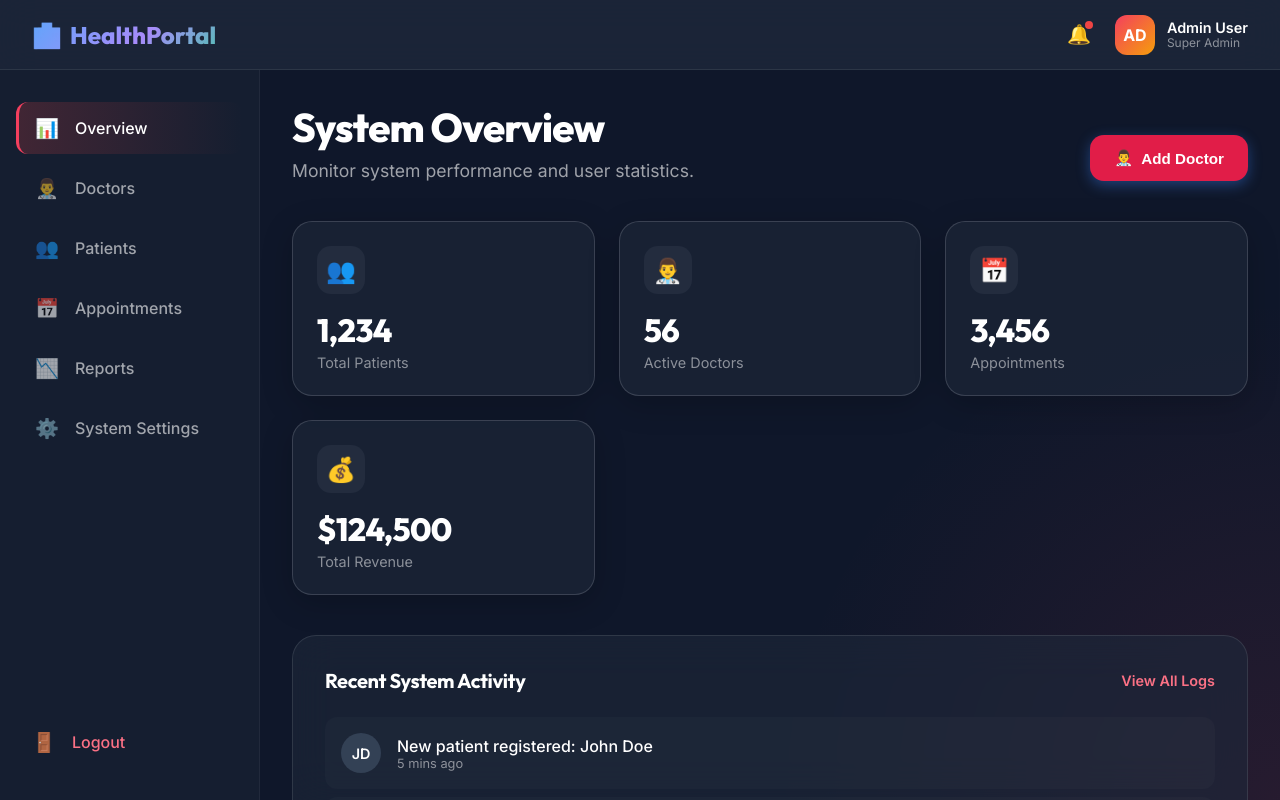
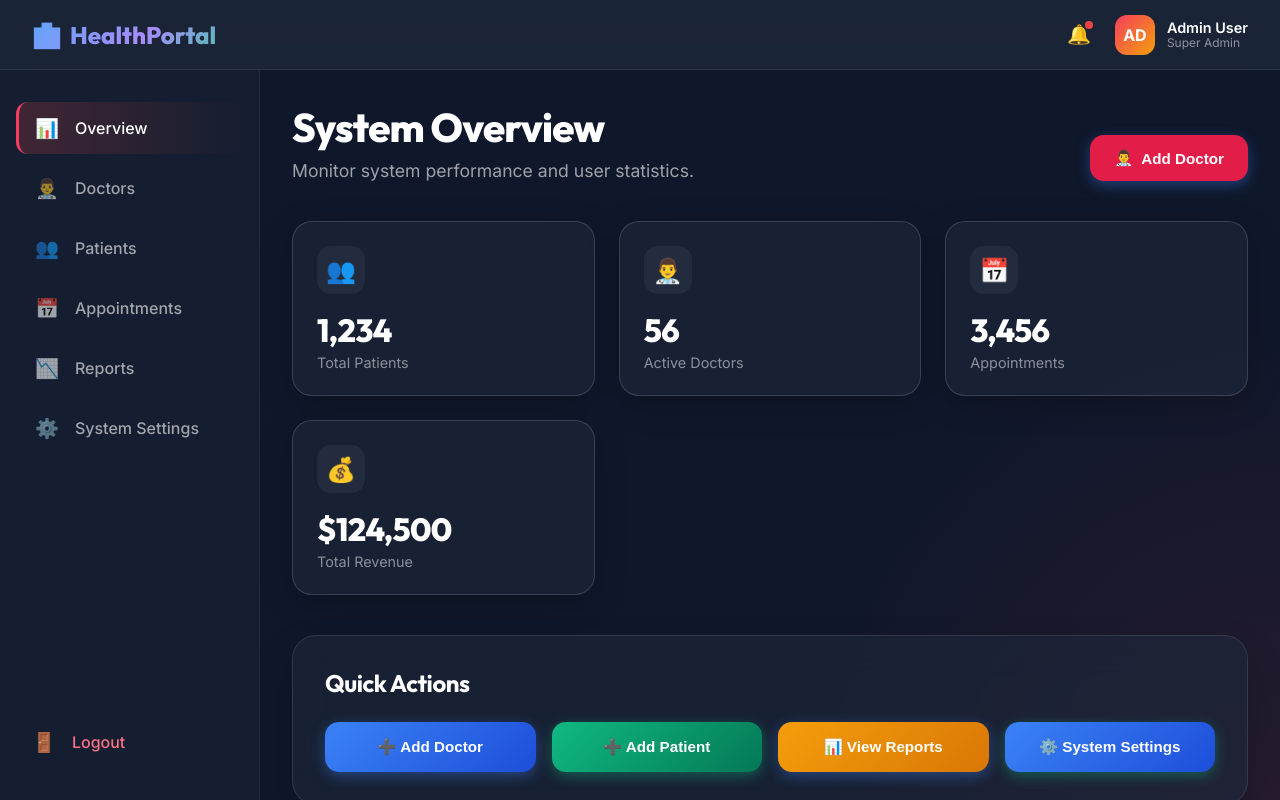
Before and after one commit to Shaswata-codes/MERN-AUTH, a React (Vite) app in the folder client/: page /admin-dashboard in a window 1280 px wide. Built offline with nearby package versions, Linux system fonts and the light colour scheme.

Commit message:
Fix AdminDashboard structure

```diff
--- a/client/src/pages/AdminDashboard.jsx
+++ b/client/src/pages/AdminDashboard.jsx
@@ -187,59 +187,87 @@ const AdminDashboard = () => {
                             ))}
                         </div>
 
-                        {/* Recent Activity */}
-                        <div className="animate-fadeInUp stagger-2" style={{
-                            background: 'rgba(30, 41, 59, 0.6)',
-                            backdropFilter: 'blur(20px)',
-                            borderRadius: '24px',
-                            border: '1px solid rgba(255, 255, 255, 0.1)',
-                            padding: '2rem',
-                        }}>
-                            <div style={{ display: 'flex', justifyContent: 'space-between', alignItems: 'center', marginBottom: '1.5rem' }}>
-                                <h2 style={{ fontSize: '1.25rem', fontWeight: 700, color: 'white' }}>Recent System Activity</h2>
-                                <span style={{ color: 'var(--coral-400)', fontSize: '0.9rem', cursor: 'pointer', fontWeight: 600 }}>View All Logs</span>
+                        {/* Quick Actions */}
+                        <div className="card-premium" style={{ padding: '2rem', marginBottom: '2rem' }}>
+                            <h3 style={{ fontSize: '1.5rem', fontWeight: 700, marginBottom: '1.5rem', color: 'white' }}>
+                                Quick Actions
+                            </h3>
+                            <div style={{ display: 'grid', gridTemplateColumns: 'repeat(auto-fit, minmax(200px, 1fr))', gap: '1rem' }}>
+                                <button
+                                    className="btn-primary"
+                                    onClick={() => {
+                                        setModalType('doctor');
+                                        setShowAddModal(true);
+                                    }}
+                                    style={{ padding: '1rem' }}
+                                >
+                                    ➕ Add Doctor
+                                </button>
+                                <button
+                                    className="btn-secondary"
+                                    onClick={() => {
+                                        setModalType('patient');
+                                        setShowAddModal(true);
+                                    }}
+                                    style={{ padding: '1rem' }}
+                                >
+                                    ➕ Add Patient
+                                </button>
+                                <button className="btn-primary" style={{ padding: '1rem', background: 'linear-gradient(135deg, #f59e0b 0%, #d97706 100%)' }}>
+                                    📊 View Reports
+                                </button>
+                                <button className="btn-secondary" style={{ padding: '1rem', background: 'linear-gradient(135deg, #3b82f6 0%, #1d4ed8 100%)' }}>
+                                    ⚙️ System Settings
+                                </button>
+                            </div>
                         </div>
 
-                            <div style={{ display: 'flex', flexDirection: 'column', gap: '0.5rem' }}>
+                        {/* Recent Activities */}
+                        <div className="card-premium" style={{ padding: '2rem' }}>
+                            <h3 style={{ fontSize: '1.5rem', fontWeight: 700, marginBottom: '1.5rem', color: 'white' }}>
+                                Recent Activities
+                            </h3>
+                            <div style={{ display: 'flex', flexDirection: 'column', gap: '1rem' }}>
                                 {recentActivities.map(activity => (
                                     <div key={activity.id} style={{
+                                        padding: '1rem',
+                                        border: '1px solid rgba(255,255,255,0.1)',
+                                        borderRadius: '12px',
                                         display: 'flex',
+                                        justifyContent: 'space-between',
                                         alignItems: 'center',
-                                        gap: '1rem',
-                                        padding: '1rem',
-                                        background: 'rgba(255,255,255,0.02)',
-                                        borderRadius: '12px',
-                                        transition: 'background 0.2s'
-                                    }} className="hover:bg-white/5">
+                                        background: 'rgba(255,255,255,0.02)'
+                                    }}>
+                                        <div style={{ display: 'flex', alignItems: 'center', gap: '1rem' }}>
                                             <div style={{
                                                 width: '40px',
                                                 height: '40px',
                                                 borderRadius: '50%',
-                                            background: 'var(--neutral-700)',
+                                                background: activity.type === 'registration' ? 'var(--accent-500)' :
+                                                    activity.type === 'appointment' ? 'var(--primary-500)' : 'var(--neutral-500)',
                                                 display: 'flex',
                                                 alignItems: 'center',
                                                 justifyContent: 'center',
-                                            fontSize: '0.9rem',
-                                            fontWeight: 600,
-                                            color: 'white'
+                                                fontSize: '1.25rem'
                                             }}>
-                                            {activity.user}
+                                                {activity.type === 'registration' ? '👤' : activity.type === 'appointment' ? '📅' : '👨‍⚕️'}
                                             </div>
-                                        <div style={{ flex: 1 }}>
-                                            <div style={{ color: 'white', fontWeight: 500 }}>{activity.text}</div>
-                                            <div style={{ color: 'rgba(255,255,255,0.5)', fontSize: '0.8rem' }}>{activity.time}</div>
+                                            <div>
+                                                <div style={{ fontWeight: 600, color: 'white' }}>{activity.text}</div>
+                                                <div style={{ fontSize: '0.875rem', color: 'rgba(255,255,255,0.5)' }}>{activity.time}</div>
+                                            </div>
                                         </div>
                                     </div>
                                 ))}
                             </div>
                         </div>
-
                     </div>
                 </main>
             </div>
 
             {/* Add Modal */}
-            {showAddModal && (
+            {
+                showAddModal && (
                     <div style={{
                         position: 'fixed',
                         top: 0,
@@ -288,8 +316,9 @@ const AdminDashboard = () => {
                             </form>
                         </div>
                     </div>
-            )}
-        </div>
+                )
+            }
+        </div >
     );
 };
 
```
Lines whose indentation alone changed are shown as unchanged.
